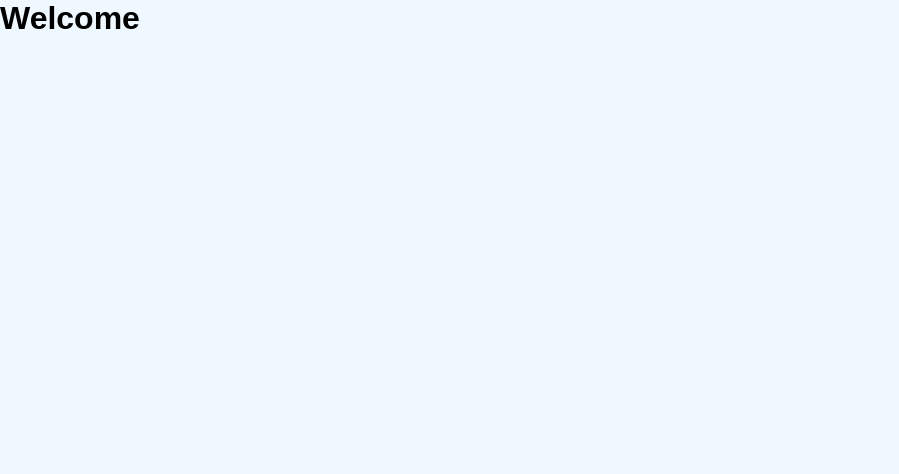
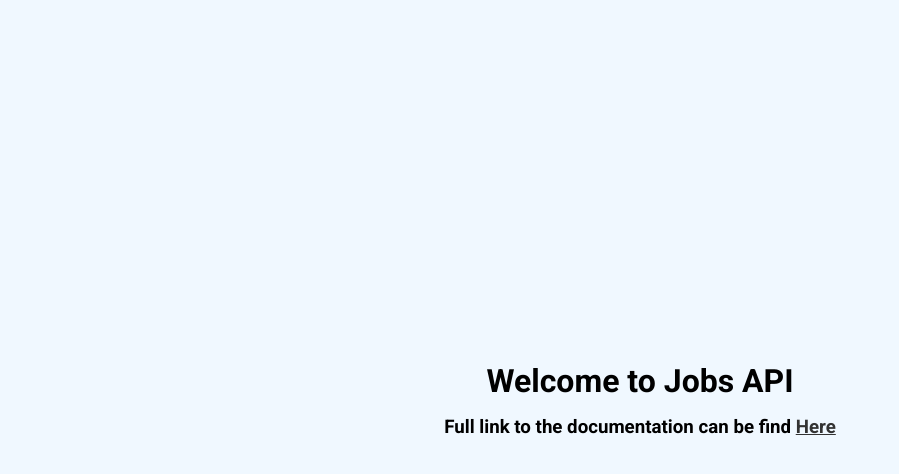
Before and after one commit to isiakaabd/jobs-api, a website: page src/public/index.html in a window 1280 px wide. Shown: the whole page, without its empty margins (0-899 px from the left). Drawn offline with Linux system fonts and the light colour scheme.

Commit message:
added styles to index.css

```diff
--- a/index.js
+++ b/index.js
@@ -37,9 +37,6 @@ app.use(express.static("src/public"));
 app.use(express.urlencoded({ extended: false }));
 // routes
 
-app.get("/", (req, res) => {
-  res.send("<h4>Welcome to Jobs <a href='/api-docs'> API </a> </h4>");
-});
 app.use("/api-docs", swaggerUI.serve, swaggerUI.setup(swaggerDocument));
 app.use("/tasks", tasks);
 app.use("/api/v1", products);
--- a/src/public/index.css
+++ b/src/public/index.css
@@ -1,3 +1,4 @@
+@import url("https://fonts.googleapis.com/css2?family=Roboto:wght@500;700&display=swap");
 *,
 *::after,
 *::before {
@@ -7,6 +8,15 @@
 }
 
 body {
-  font-family: sans-serif;
+  font-family: "Roboto", sans-serif;
   background-color: aliceblue;
+  height: 100vh;
+  display: flex;
+  justify-content: center;
+  flex-direction: column;
+  align-items: center;
+  gap: 1rem;
 }
+a {
+  color: #333;
+}
--- a/src/public/index.html
+++ b/src/public/index.html
@@ -3,10 +3,15 @@
   <head>
     <meta charset="UTF-8" />
     <meta name="viewport" content="width=device-width, initial-scale=1.0" />
-    <title>Test</title>
+    <title>Job APIs</title>
     <link rel="stylesheet" href="index.css" />
   </head>
   <body>
-    <h1>Welcome</h1>
+    <h1>Welcome to Jobs API</h1>
+
+    <h3>
+      Full link to the documentation can be find
+      <a href="/api-docs" target="_blank">Here</a>
+    </h3>
   </body>
 </html>
```
